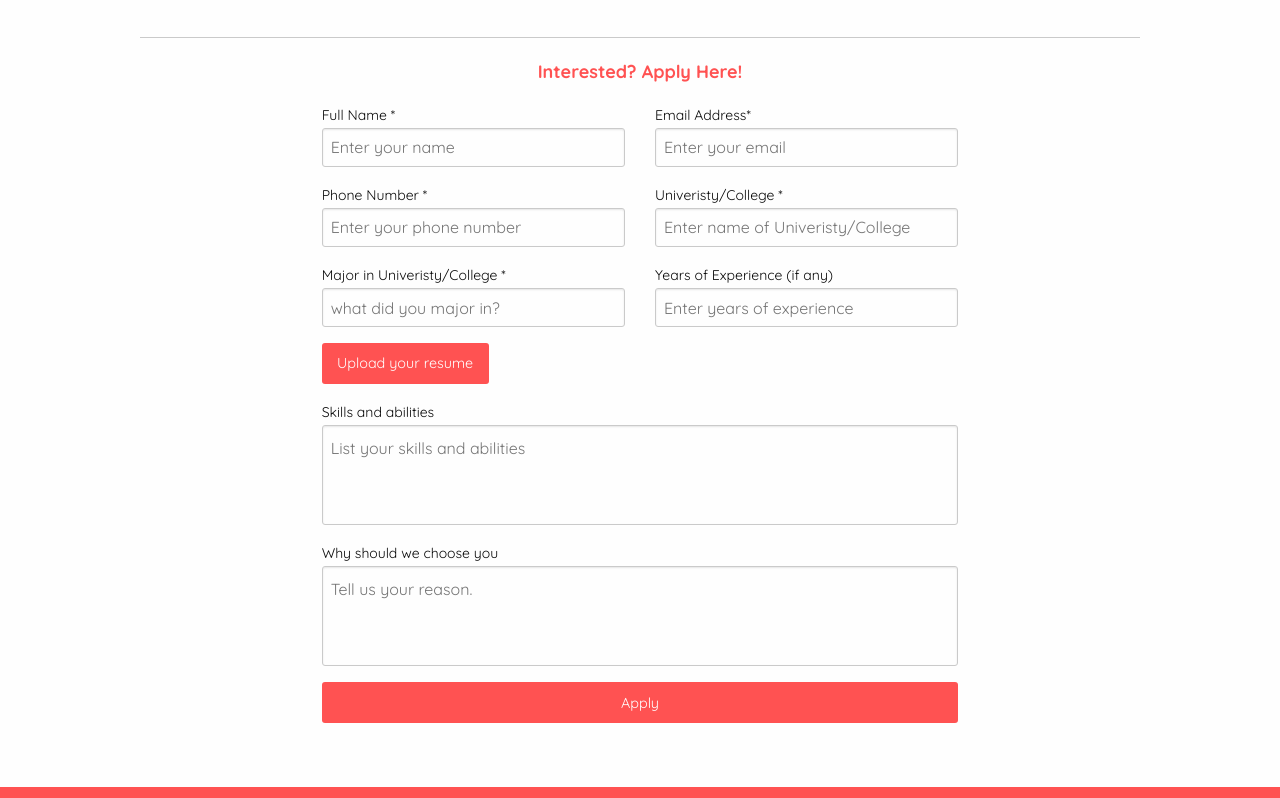
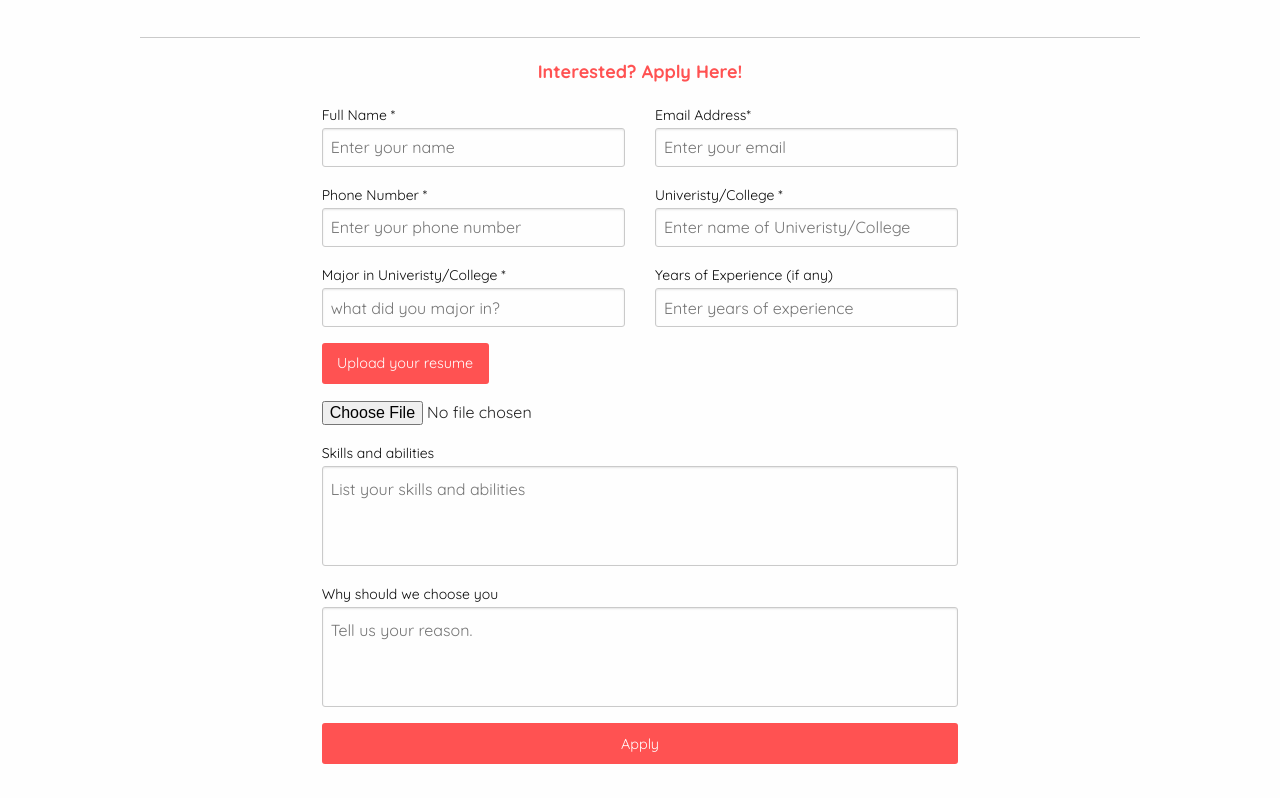
Before and after one commit to Harrisonkamau/ocharge, a website: page public/ombassador.html in a window 1280 px wide. Shown: the part 1884-2682 px from the top of the page. Drawn offline with nearby package versions, Linux system fonts and the light colour scheme.

Commit message:
define form action

```diff
--- a/public/ombassador.html
+++ b/public/ombassador.html
@@ -120,7 +120,7 @@
 		<p class="mdim cent rd"><b>Interested? Apply Here!</b></p>
 		<div class="large-2 medium-2 columns zero">.</div>
 		<div class="large-8 medium-8 columns">
-			<form>
+			<form id="uploadForm" enctype="multipart/form-data" action="/api/resume" action="post">
 				<div class="row">
 					<div class="medium-6 columns">
 						<label>Full Name *
@@ -160,7 +160,7 @@
 				<div class="row">
 				<div class="medium-12 columns">
 						<label for="resume" class="button back-rd">Upload your resume</label>
-							<input type="file" id="resume" class="show-for-sr">
+							<input type="file" id="resume" name="userResume">
 					</div>
 					<div class="medium-12 columns">
 						<label>Skills and abilities
```
